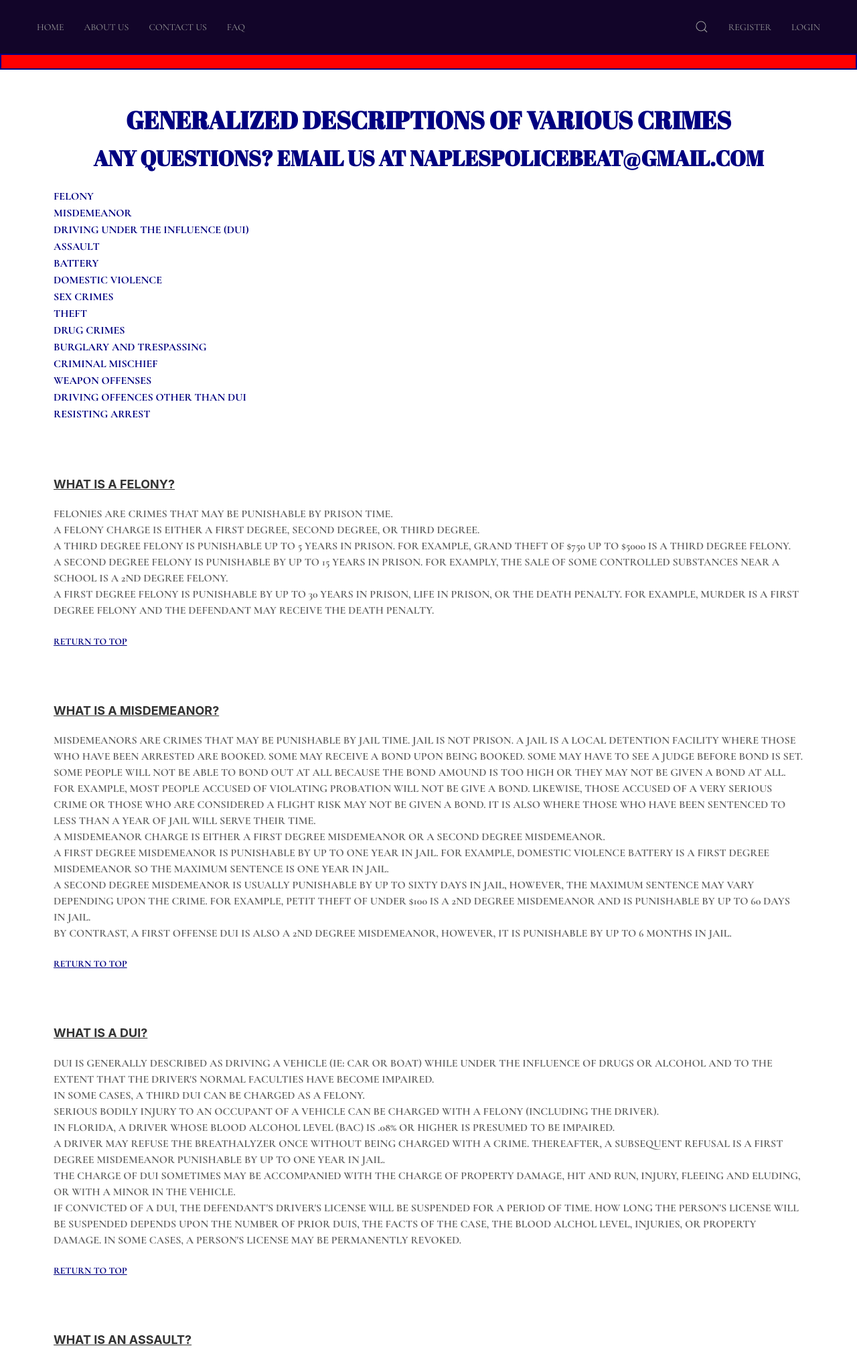
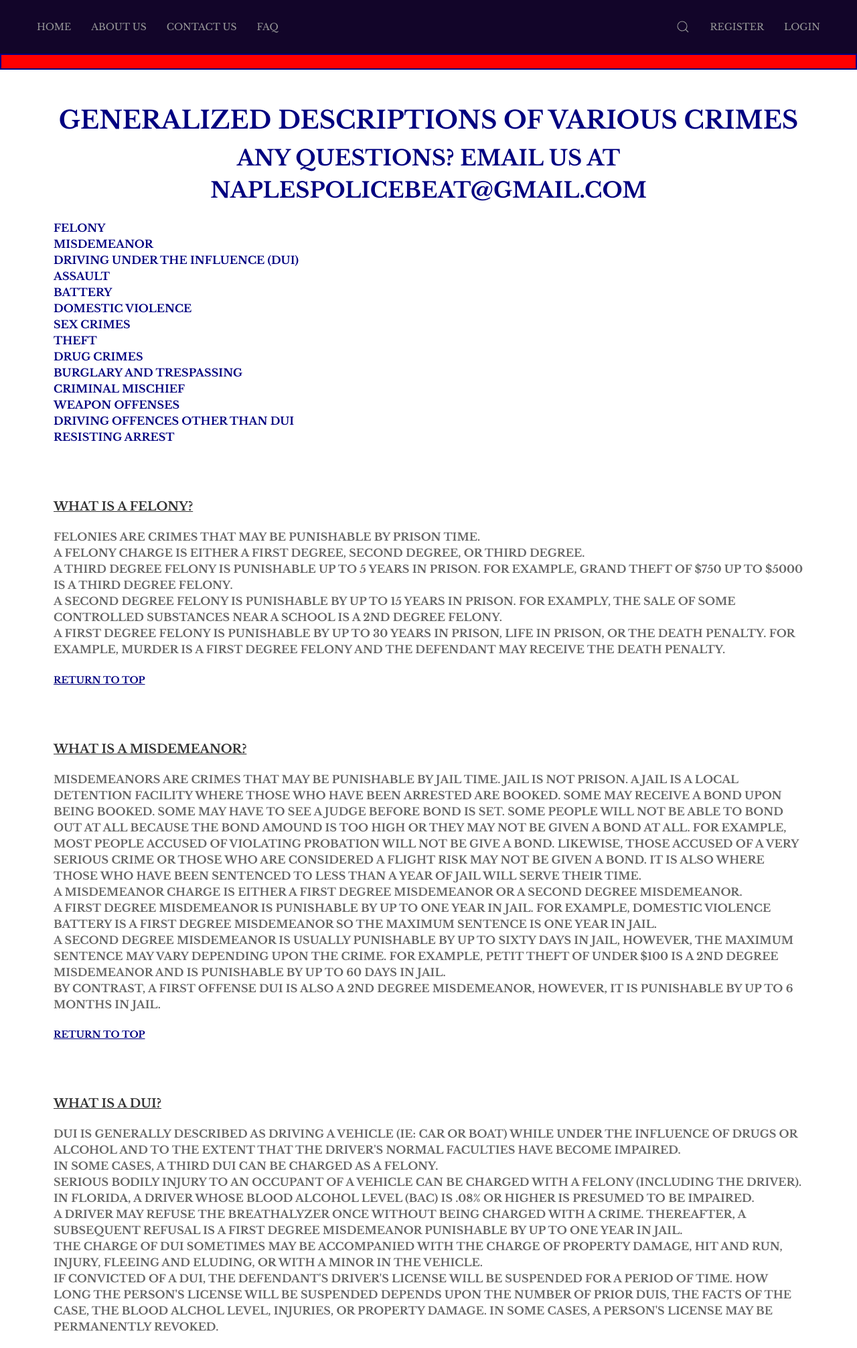
Before and after one commit to hmahmud01/naples-server, a Django app: page /faq/ in a window 1280 px wide. Shown: the top 2012 px of the page at 67% size. Run offline with Django 3.2, Linux system fonts and the light colour scheme.

Commit message:
text color font changed accordingly

```diff
--- a/core/templates/about.html
+++ b/core/templates/about.html
@@ -45,8 +45,8 @@
 <div id="client-request" uk-offcanvas="mode: push; overlay: true">
     <div class="uk-offcanvas-bar">
         <button class="uk-offcanvas-close" type="button" uk-close></button>
-        <h3 class="uk-h4 zeros-head uk-text-muted">Register</h3>
-        <p class="zeros-sub-head">On the go</p>
+        <h3 class="uk-h4 zeros-head uk-text-muted">REGISTER</h3>
+        <p class="zeros-sub-head">ON THE GO</p>
 
         <form class="uk-form-stacked" method="post" action="{% url 'createaccount' %}">{% csrf_token %}
             <div class="uk-margin">
--- a/core/templates/article.html
+++ b/core/templates/article.html
@@ -119,8 +119,8 @@
 <div id="client-request" uk-offcanvas="mode: push; overlay: true">
     <div class="uk-offcanvas-bar">
         <button class="uk-offcanvas-close" type="button" uk-close></button>
-        <h3 class="uk-h4 zeros-head uk-text-muted">Register</h3>
-        <p class="zeros-sub-head">On the go</p>
+        <h3 class="uk-h4 zeros-head uk-text-muted">REGISTER</h3>
+        <p class="zeros-sub-head">ON THE GO</p>
 
         <form class="uk-form-stacked" method="post" action="{% url 'createaccount' %}">{% csrf_token %}
             <div class="uk-margin">
--- a/core/templates/base.html
+++ b/core/templates/base.html
@@ -11,6 +11,7 @@
     <link href="https://fonts.googleapis.com/css2?family=Montserrat:ital,wght@0,100;0,200;0,300;0,400;0,500;0,600;0,700;0,800;0,900;1,100;1,200;1,300;1,400;1,500;1,600;1,700;1,800;1,900&display=swap" rel="stylesheet">
     <link rel="preconnect" href="https://fonts.gstatic.com">
     <link href="https://fonts.googleapis.com/css2?family=Abril+Fatface&family=Cormorant+Garamond:wght@300;400;500;600;700&display=swap" rel="stylesheet">
+    <link href="https://fonts.googleapis.com/css2?family=Libre+Baskerville:wght@400;700&display=swap" rel="stylesheet">
     <link rel="stylesheet" href="{% static 'css/uikit.css' %}" type="text/css" />
     <link rel="stylesheet" href="{% static 'css/main.css' %}" type="text/css" />
     <link rel="stylesheet" href="https://stackpath.bootstrapcdn.com/font-awesome/4.7.0/css/font-awesome.min.css">
--- a/core/templates/faq.html
+++ b/core/templates/faq.html
@@ -19,7 +19,7 @@
                                 <div id="titleindex">
                                     <div class="uk-text-center uk-margin">
                                         <p class="zeros-head">GENERALIZED DESCRIPTIONS OF VARIOUS CRIMES</p>
-                                        <p class="zeros-sub-head">ANY QUESTIONS? EMAIL US AT NAPLESPOLICEBEAT@GMAIL.COM</p>
+                                        <p class="zeros-sub-head">ANY QUESTIONS? EMAIL US AT <a href="mailto: naplespolicebeat@gmail.com">NAPLESPOLICEBEAT@GMAIL.COM</a></p>
                                     </div>
 
                                 <!-- <a href="#felony" uk-scroll>FELONY</a> <br>
@@ -201,7 +201,7 @@
                                     <p class="uk-text-bold"><a class="uk-button uk-button-text anchor-underline" href="#titleindex" uk-scroll>Return To Top</a></p>
                                 </div>
 
-                                <h4 class="uk-text-center"> ANY QUESTIONS? EMAIL US AT NAPLESPOLICEBEAT@GMAIL.COM </h4>
+                                <h4 class="uk-text-center f-abril"> ANY QUESTIONS? EMAIL US AT <a href="mailto: naplespolicebeat@gmail.com">NAPLESPOLICEBEAT@GMAIL.COM</a> </h4>
                             </div>
                         </div>
                     </div>
@@ -217,7 +217,7 @@
     <div class="uk-offcanvas-bar">
         <button class="uk-offcanvas-close" type="button" uk-close></button>
         <h3 class="uk-h4 zeros-head uk-text-muted">Register</h3>
-        <p class="zeros-sub-head">On the go</p>
+        <p class="zeros-sub-head">ON THE GO</p>
 
         <form class="uk-form-stacked" method="post" action="{% url 'createaccount' %}">{% csrf_token %}
             <div class="uk-margin">
--- a/core/templates/index.html
+++ b/core/templates/index.html
@@ -15,7 +15,7 @@
                                 <div class="uk-padding uk-flex uk-flex-column uk-animation-slide-top-small">
                                     <div>
                                         <div class="uk-text-left uk-animation-slide-left-medium hero-margin">
-                                            <p class="zeros-head">Welcome To <span class="zeros-sub-head">Naples Police Beat</span></p>
+                                            <p class="zeros-sub-head">Welcome To Naples Police Beat</p>
                                             <!-- <p class="zeros-sub-head">Naples Police Beat</p> -->
                                             <p class="uk-width-1-2 f-cormorant home-text uk-text-justify uk-visible@m">
                                                 WELCOME TO NAPLESPOLICEBEAT.COM!  WOULD YOU LIKE TO KNOW MORE ABOUT ALLEGED CRIMES IN NAPLES, COLLIER COUNTY, AND SOUTHWEST FLORIDA? DO YOU FEEL THAT THE MEDIA DOESN'T COMPREHENSIVELY COVER ALLEGED CRIMINAL ACTIVITY IN OUR COMMUNITY? BECOME A MEMBER OF NAPLESPOLICEBEAT.COM TODAY AND YOU WILL GET A DAILY SUMMARY OF ARRESTS AND ALLEGED CRIMINAL ACTIVITY IN OUR COMMUNITY. IN ADDITION, YOU WILL GET DESCRIPTIONS, DEFINITIONS, AND INFORMATION ABOUT ALL OF THE VARIOUS TYPES OF CRIMES.  THANK YOU FOR TAKING THE TIME TO LEARN ABOUT NAPLESPOLICEBEAT.COM. WE HOPE THAT YOU FIND OUR WEBSITE TO BE INFORMATIONAL AND USEFUL.
@@ -229,8 +229,8 @@
     <div id="client-request" uk-offcanvas="mode: push; overlay: true">
         <div class="uk-offcanvas-bar">
             <button class="uk-offcanvas-close" type="button" uk-close></button>
-            <h3 class="uk-h4 zeros-head uk-text-muted">Register</h3>
-            <p class="zeros-sub-head">On The Go</p>
+            <h3 class="uk-h4 zeros-head uk-text-muted">REGISTER</h3>
+            <p class="zeros-sub-head">ON THE GO</p>
 
             <form class="uk-form-stacked" method="post" action="{% url 'createaccount' %}">{% csrf_token %}
                 <div class="uk-margin">
--- a/static/css/main.css
+++ b/static/css/main.css
@@ -130,18 +130,26 @@ h5{
 
 .zeros-head{
     /* font-family: 'Dancing Script', cursive; */
+    font-family: 'Libre Baskerville', serif;
     margin-bottom: 5px;
     font-size: 2.7rem;
     font-weight: bold;
     color:navy !important;
 }
 
+
 .f-abril{
-    font-family: 'Abril Fatface', cursive;
+    /* font-family: 'Abril Fatface', cursive;  */
+    font-family: 'Libre Baskerville', serif;
+}
+
+.f-abril a{
+    color: #000;
 }
 
 .f-cormorant{
-    font-family: 'Cormorant Garamond', serif;
+    /* font-family: 'Cormorant Garamond', serif; */
+    font-family: 'Libre Baskerville', serif;
 }
 
 .home-text{
@@ -151,35 +159,47 @@ h5{
 }
 
 p{
-    font-family: 'Cormorant Garamond', serif;
+    /* font-family: 'Cormorant Garamond', serif; */
+    font-family: 'Libre Baskerville', serif;
 }
 
 .uk-navbar-nav > li > a{
-    font-family: 'Cormorant Garamond', serif;
+    /* font-family: 'Cormorant Garamond', serif; */
+    font-family: 'Libre Baskerville', serif;
 }
 
 .zeros-sub-head{
     /* font-family: 'Montserrat', sans-serif; */
-    font-family: 'Abril Fatface', cursive;
+    /* font-family: 'Abril Fatface', cursive; */
+    font-family: 'Libre Baskerville', serif;
     font-size: 2.0rem;
     font-weight: bold;
-    color:navy;
+    color:navy !important;
 }
 
+.zeros-sub-head a{
+    color: navy !important;
+}
+
+
+
 .anchor {
-    font-family: 'Cormorant Garamond', serif;
+    font-family: 'Libre Baskerville', serif;
+    /* font-family: 'Cormorant Garamond', serif; */
     color:navy !important;
 }
 
 .anchor-underline {
-    font-family: 'Cormorant Garamond', serif;
+    font-family: 'Libre Baskerville', serif;
+    /* font-family: 'Cormorant Garamond', serif; */
     color:navy !important;
     text-decoration: underline;
 }
 
 .zeros-head{
     /* font-family: 'Montserrat', sans-serif; */
-    font-family: 'Abril Fatface', cursive;
+    font-family: 'Libre Baskerville', serif;
+    /* font-family: 'Abril Fatface', cursive; */
     font-size: 2.3rem;
 }
 
@@ -193,6 +213,7 @@ p{
 }
 
 .queries {
+    font-family: 'Libre Baskerville', serif;
     font-size: 2rem;
     color: #fff !important;
 }
@@ -250,3 +271,7 @@ p{
 .faq-content{
     margin-top: 80px;
 }
+
+.faq-content h5 {
+    font-family: 'Libre Baskerville', serif;
+}
```
